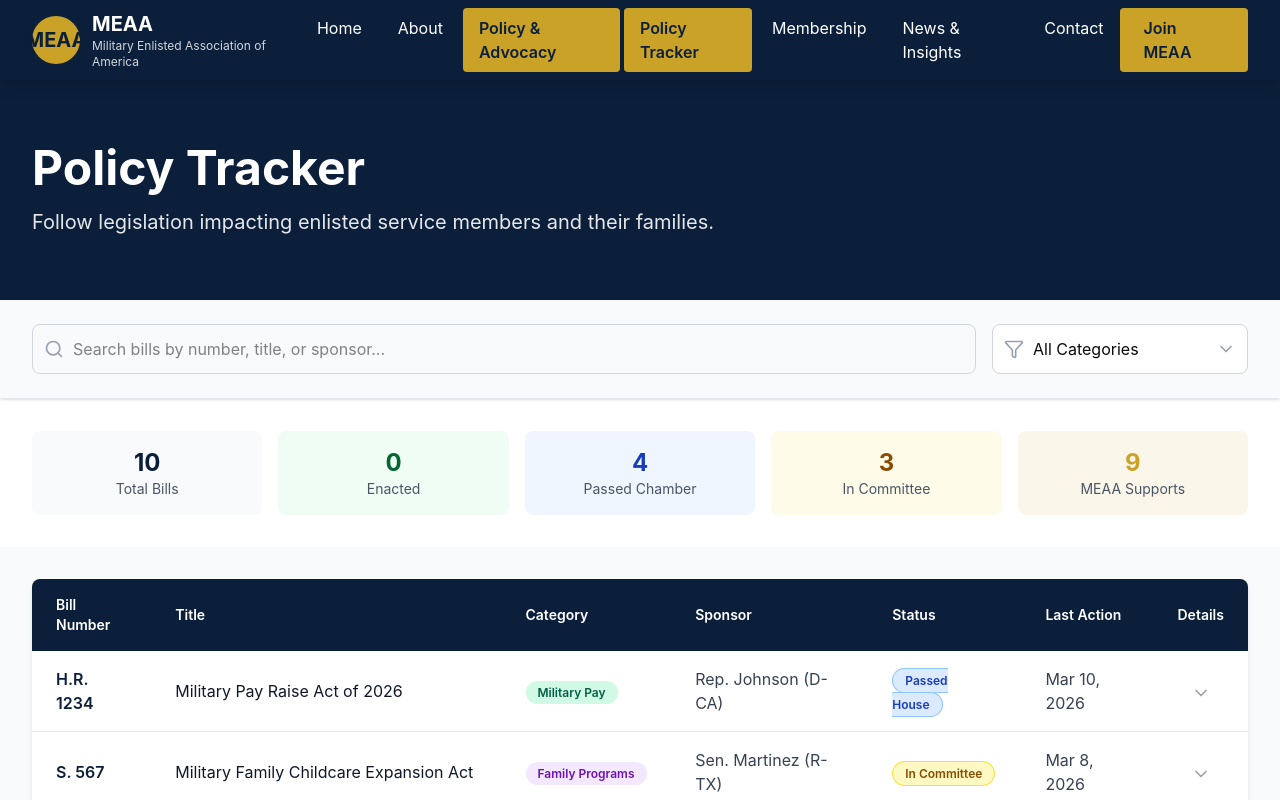
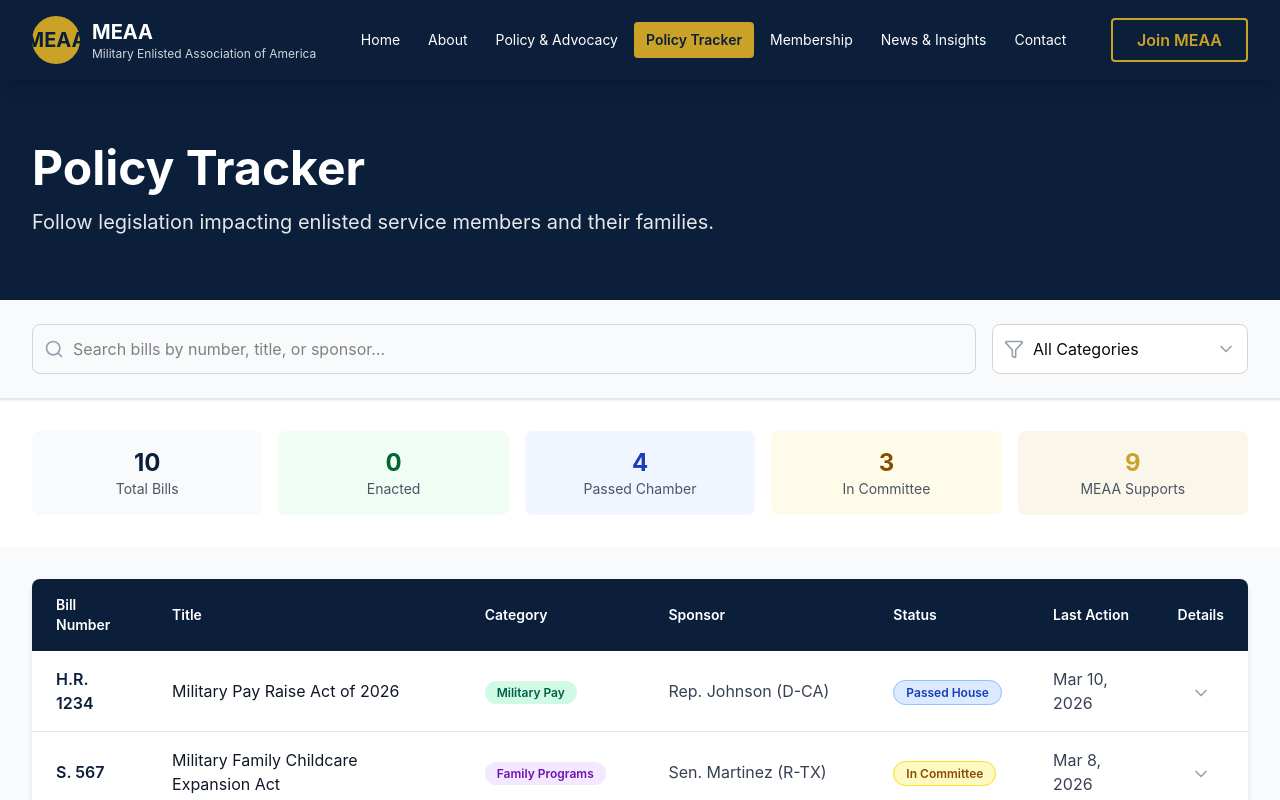
Before and after one commit to DarkEyeDP/Meaa, a React (Vite) app: page /Meaa/policy-tracker in a window 1280 px wide. Shown: the top 800 px of the page. Built offline with nearby package versions, Linux system fonts and the light colour scheme.

Commit message:
Added whitespace-nowrap to the category pill

```diff
--- a/src/app/components/Header.tsx
+++ b/src/app/components/Header.tsx
@@ -20,7 +20,7 @@ export function Header() {
     if (path === "/") {
       return location.pathname === path;
     }
-    return location.pathname.startsWith(path);
+    return location.pathname === path || location.pathname.startsWith(path + "/");
   };
 
   return (
@@ -44,7 +44,7 @@ export function Header() {
               <Link
                 key={link.path}
                 to={link.path}
-                className={`px-4 py-2 rounded transition-colors ${
+                className={`px-3 py-2 rounded transition-colors whitespace-nowrap text-sm ${
                   isActive(link.path)
                     ? "bg-[#C9A227] text-[#0B1F3A] font-semibold"
                     : "hover:bg-[#1a3352]"
@@ -58,7 +58,7 @@ export function Header() {
           {/* CTA Button */}
           <Link
             to="/membership"
-            className="hidden lg:block bg-[#C9A227] text-[#0B1F3A] px-6 py-2 rounded font-semibold hover:bg-[#b39020] transition-colors"
+            className="hidden lg:block border-2 border-[#C9A227] text-[#C9A227] px-6 py-2 rounded font-semibold hover:bg-[#C9A227] hover:text-[#0B1F3A] transition-colors"
           >
             Join MEAA
           </Link>
--- a/src/app/components/RootLayout.tsx
+++ b/src/app/components/RootLayout.tsx
@@ -1,10 +1,11 @@
-import { Outlet } from "react-router";
+import { Outlet, ScrollRestoration } from "react-router";
 import { Header } from "./Header";
 import { Footer } from "./Footer";
 
 export function RootLayout() {
   return (
     <div className="min-h-screen flex flex-col">
+      <ScrollRestoration />
       <Header />
       <main className="flex-1">
         <Outlet />
--- a/src/app/pages/PolicyTrackerPage.tsx
+++ b/src/app/pages/PolicyTrackerPage.tsx
@@ -226,13 +226,13 @@ export function PolicyTrackerPage() {
             <span className="text-gray-900">{bill.title}</span>
           </td>
           <td className="px-6 py-4">
-            <span className={`px-3 py-1 rounded-full text-xs font-semibold ${getCategoryColor(bill.category)}`}>
+            <span className={`px-3 py-1 rounded-full text-xs font-semibold whitespace-nowrap ${getCategoryColor(bill.category)}`}>
               {bill.category}
             </span>
           </td>
-          <td className="px-6 py-4 text-gray-700">{bill.sponsor}</td>
+          <td className="px-6 py-4 text-gray-700 whitespace-nowrap">{bill.sponsor}</td>
           <td className="px-6 py-4">
-            <span className={`px-3 py-1 rounded-full text-xs font-semibold border ${getStatusColor(bill.status)}`}>
+            <span className={`px-3 py-1 rounded-full text-xs font-semibold border whitespace-nowrap ${getStatusColor(bill.status)}`}>
               {bill.status}
             </span>
           </td>
```
